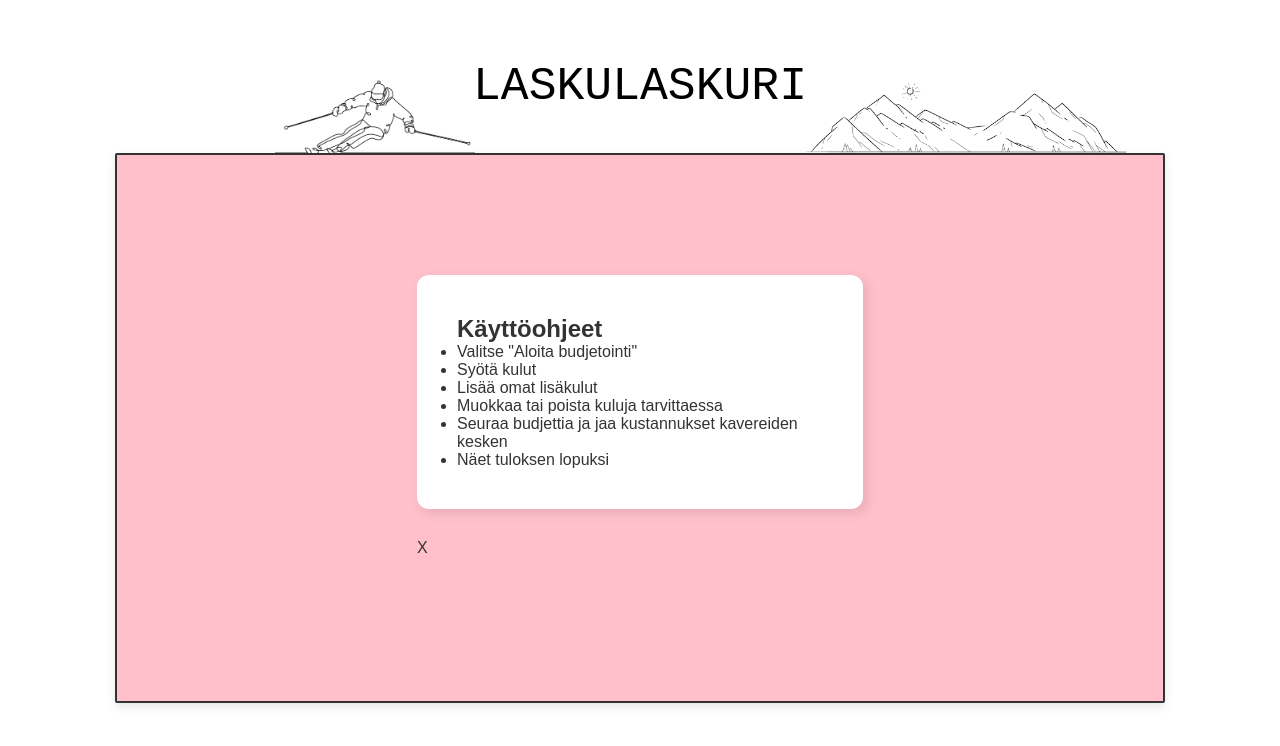
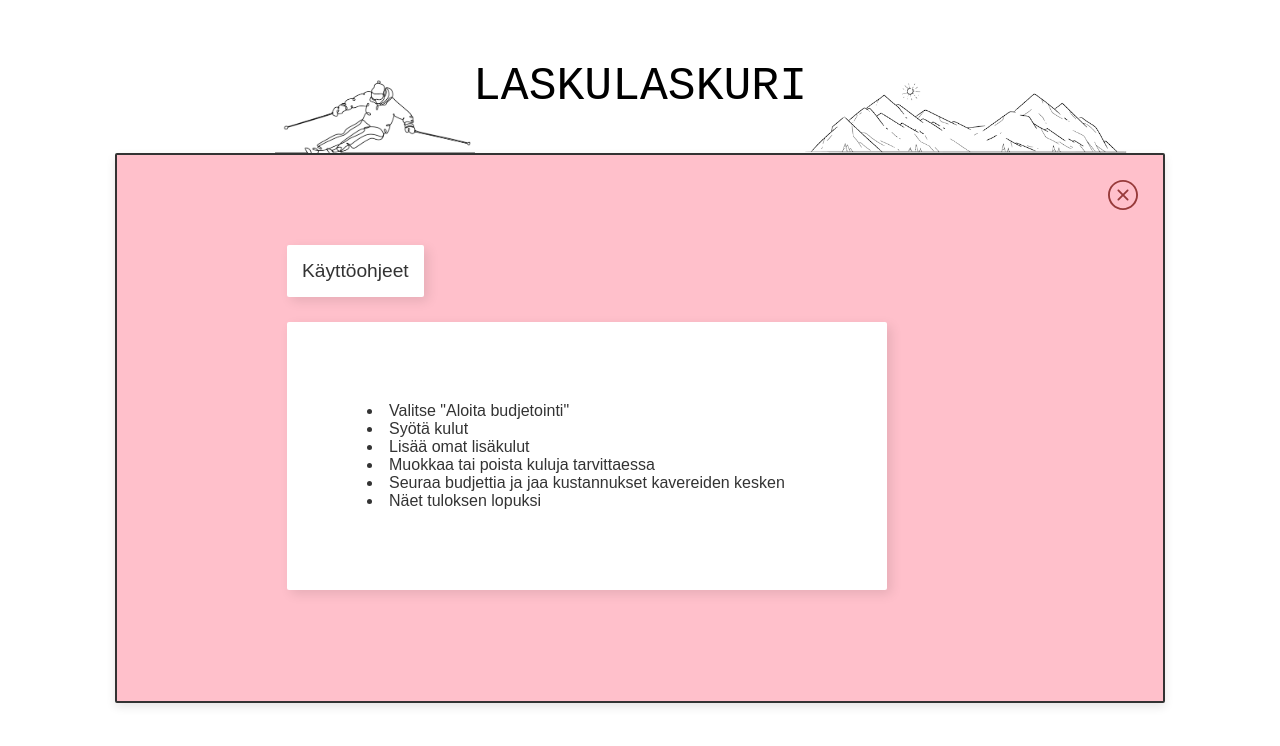
Before and after one commit to ilonamarkula/laskulaskuri, a React (Create React App) app: page / in a window 1280 px wide. Both pictures are taken after a click on the element "Ohjeet". Shown: the top 746 px of the page. Built offline with nearby package versions, Linux system fonts and the light colour scheme.

Commit message:
etusivulle napit

```diff
--- a/src/pages/Home.js
+++ b/src/pages/Home.js
@@ -1,4 +1,5 @@
 import { Link } from "react-router-dom";
+import { SlClose } from "react-icons/sl";
 import laskutyyppiImage from "../laskutyyppi_transparent.png";
 import Vuoret from "../mountains_transparent.png";
 import { useState } from "react";
@@ -6,9 +7,8 @@ import { useState } from "react";
 export default function Home() {
   // napit, ohjeet, meistä
   const [state, setState] = useState("napit");
-  const handleButtonClick = (page) => {
-    setState(page);
-  };
+  const handleButtonClick = (page) => setState(page);
+
   return (
     <section className="home">
       <h1 className="title">
@@ -16,6 +16,7 @@ export default function Home() {
         <img src={laskutyyppiImage} alt="Laskutyyppi" className="title-image" />
         <img src={Vuoret} alt="Vuoret" className="title-image2" />
       </h1>
+
       {state === "napit" && (
         <div className="button-container">
           <Link to="/laskuri" className="home-button">
@@ -35,42 +36,50 @@ export default function Home() {
           </div>
         </div>
       )}
+
       {state === "ohjeet" && (
-        <div className="button-container pink">
+        <div className="button-container pink left-align">
+          <Link
+            to="/"
+            className="back-home-button"
+            onClick={() => setState("napit")}
+          >
+            <SlClose size={30} />
+          </Link>
+
+          <div className="white-box-title">
+            <p>Käyttöohjeet</p>
+          </div>
           <div className="inner-box">
-            <h2>Käyttöohjeet</h2>
-            <ul>
             <li>Valitse "Aloita budjetointi"</li>
             <li>Syötä kulut</li>
             <li>Lisää omat lisäkulut</li>
             <li>Muokkaa tai poista kuluja tarvittaessa</li>
             <li>Seuraa budjettia ja jaa kustannukset kavereiden kesken</li>
             <li>Näet tuloksen lopuksi</li>
-            </ul>
-          </div>
-          <div
-            onClick={() => {
-              setState("napit");
-            }}
-          >
-            X
           </div>
         </div>
       )}
+
       {state === "meistä" && (
-        <div className="button-container pink">
+        <div className="button-container pink left-align">
+          <Link
+            to="/"
+            className="back-home-button"
+            onClick={() => setState("napit")}
+          >
+            <SlClose size={30} />
+          </Link>
+
+          <div className="white-box-title">
+            <p>Meistä</p>
+          </div>
           <div className="inner-box">
-            <h2>Meistä</h2>
             <p>Hei!</p>
+            <br />
             <p>Olemme Mimosa ja Ilona ja teimme tällaisen.</p>
+            <br />
             <p>Kiitos!</p>
-          </div>
-          <div
-            onClick={() => {
-              setState("napit");
-            }}
-          >
-            X
           </div>
         </div>
       )}
--- a/src/styles.css
+++ b/src/styles.css
@@ -77,6 +77,25 @@ body {
 
 .button-container.pink {
   background-color: pink;
+  position: relative;
+}
+
+.button-container.left-align {
+  align-items: flex-start;
+  padding-left: 170px;
+  padding-right: 60px;
+}
+
+.button-container.pink.left-align {
+  padding: 100px 60px 60px 170px;
+}
+
+.button-container.left-align .inner-box,
+.button-container.left-align .white-box-title {
+  align-self: flex-start;
+  text-align: left;
+  margin-left: 0;
+  margin-top: -10px;
 }
 
 .button-container button {
@@ -92,12 +111,46 @@ body {
 
 .inner-box {
   background-color: white;
-  padding: 40px;
-  border-radius: 12px;
+  padding: 80px;
+  border-radius: 2px;
   box-shadow: 4px 4px 12px rgba(0, 0, 0, 0.1);
   max-width: 600px;
   width: 100%;
   align-self: center;
+}
+
+.white-box-title {
+  font-weight: lighter;
+  background-color: white;
+  padding: 15px;
+  border-radius: 2px;
+  box-shadow: 4px 4px 12px rgba(0, 0, 0, 0.1);
+  margin-top: 0px;
+  margin-bottom: 5px;
+  display: inline-block;
+  margin-left: 0;
+  align-self: flex-start;
+  text-align: left;
+}
+
+.white-box-title p {
+  font-size: 1.2rem;
+}
+
+.back-home-button {
+  position: absolute;
+  top: 25px;
+  right: 25px;
+  font-size: 1.5rem;
+  color: rgb(151, 58, 58);
+  background: none;
+  border: none;
+  cursor: pointer;
+  transition: transform 0.2s;
+}
+
+.back-home-button:hover {
+  transform: scale(1.1);
 }
 
 .home-button {
@@ -184,8 +237,8 @@ body {
 }
 
 .uusimatka {
-  font-size: 1rem;           /* pienempi fontti */
-  padding: 6px 16px;         /* vähemmän sisätilaa */
+  font-size: 1rem; /* pienempi fontti */
+  padding: 6px 16px; /* vähemmän sisätilaa */
   cursor: pointer;
   border: none;
   border-radius: 50px;
```
Lines whose indentation alone changed are shown as unchanged.
